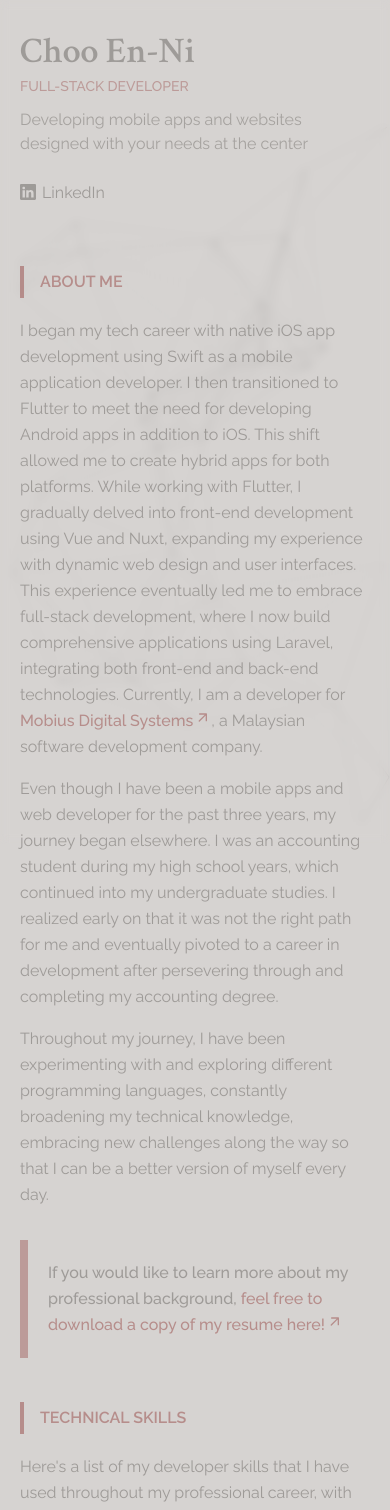
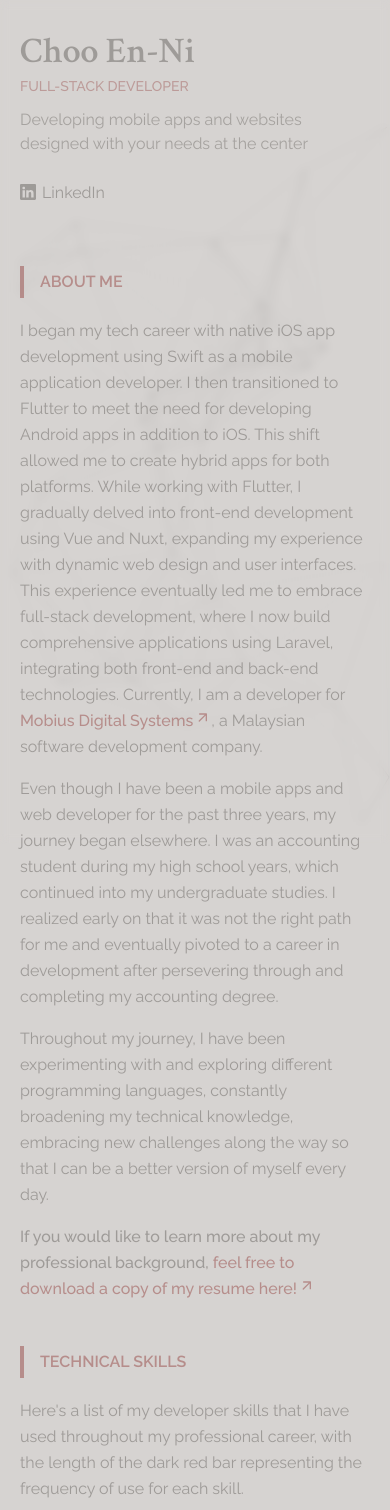
Before and after one commit to choo1095/portfolio-v1, a Next.js app: page / in a window 390 px wide. Shown: the top 1510 px of the page. Built offline with nearby package versions, Linux system fonts and the light colour scheme.

Commit message:
about me section: updated resume link for mobile view

```diff
--- a/src/components/common/InlineLink.tsx
+++ b/src/components/common/InlineLink.tsx
@@ -14,9 +14,7 @@ const InlineLink = (props: Props) => {
         target="_blank"
         className="group/resume-link text-primary-900"
       >
-        <span className="font-medium group-hover/resume-link:font-semibold group-active/resume-link:font-semibold">
-          {props.text}
-        </span>
+        <span className="font-medium">{props.text}</span>
         <span className="inline-block align-middle">
           <ArrowOutwardsSvg
             className="group-hover/resume-link:animate-outwards ml-0.5 mb-2"
--- a/src/components/sections/content/AboutMeSection.tsx
+++ b/src/components/sections/content/AboutMeSection.tsx
@@ -14,7 +14,7 @@ interface Props {
 
 const ResumeLink = () => {
   return (
-    <blockquote className="border-l-8 border-solid border-l-primary-900/80 px-5 py-5">
+    <blockquote className="sm:border-l-8 sm:border-solid sm:border-l-primary-900/80 sm:px-5 sm:py-5">
       <span className="font-medium">{strings.about_me.resume.text_1}</span>
       <InlineLink
         link={strings.about_me.resume.link}
@@ -40,7 +40,7 @@ const AboutMeSection = forwardRef<HTMLDivElement, Props>((props, ref) => {
     >
       <SectionHeader>{strings.about_me.header}</SectionHeader>
 
-      <div className="space-y-4 mb-8">
+      <div className="space-y-4 mb-4 sm:mb-8">
         <AboutMeContents></AboutMeContents>
       </div>
       <ResumeLink></ResumeLink>
```
